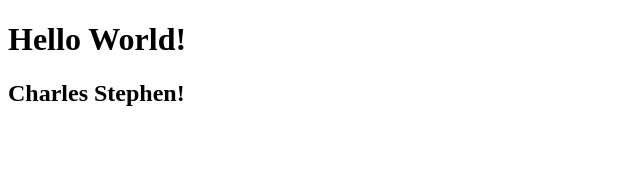
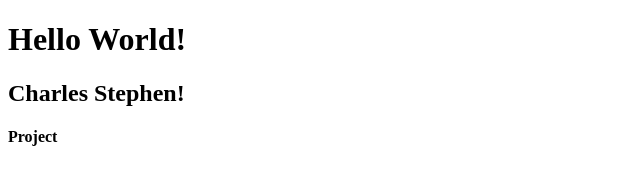
Before and after one commit to Nomanishaq/web, a plain HTML site: page Charles.html in a window 1280 px wide. Shown: the full height of the page, 0-640 px from the left. Drawn offline with Linux system fonts and the light colour scheme.

Commit message:
my commit

```diff
--- a/Charles.html
+++ b/Charles.html
@@ -10,6 +10,7 @@
 
     <h1>Hello World!</h1>
     <h2>Charles Stephen!</h2>
+    <h4>Project</h4>
 
 </body>
 </html>
```
